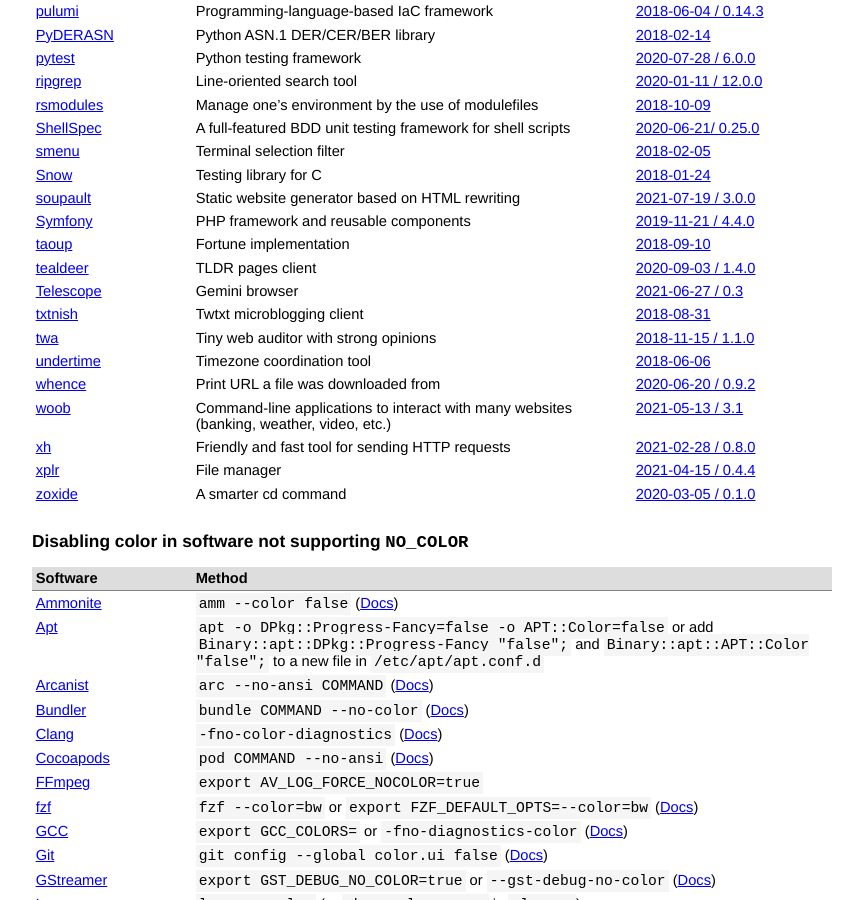
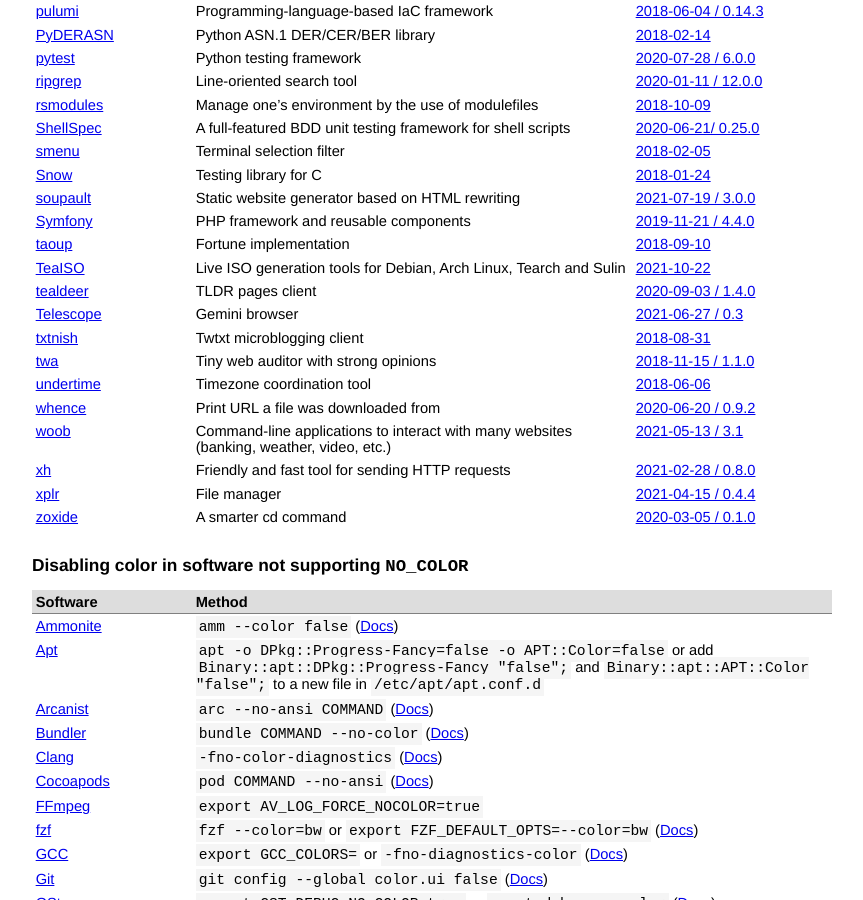
Before and after one commit to jcs/no_color, a Jekyll site: the page built from index.md, in a window 1280 px wide and 900 px high, scrolled down 3105 px. Shown: the whole window, without its empty margins (208-1071 px from the left). Built offline with Jekyll 4.4.1, drawn with Linux system fonts in a browser that asks for light colours; our own code applies the rules of GitHub Pages for plain Markdown files.

Commit message:
teaiso added (#147)

```diff
--- a/index.md
+++ b/index.md
@@ -172,6 +172,7 @@ color via `NO_COLOR`.
 | [soupault](https://soupault.app) | Static website generator based on HTML rewriting | [2021-07-19 / 3.0.0](https://soupault.app/blog/soupault-3.0.0-release/) |
 | [Symfony](https://github.com/symfony/symfony) | PHP framework and reusable components | [2019-11-21 / 4.4.0](https://symfony.com/releases/4.4) |
 | [taoup](http://github.com/globalcitizen/taoup) | Fortune implementation | [2018-09-10](https://github.com/globalcitizen/taoup/commit/fb2dc7768a2dc9b74816ce5126e40b93338291f7) |
+| [TeaISO](https://gitlab.com/tearch-linux/applications-and-tools/teaiso) | Live ISO generation tools for Debian, Arch Linux, Tearch and Sulin | [2021-10-22](https://gitlab.com/tearch-linux/applications-and-tools/teaiso/-/commit/151c61c299bd71adc1987ef73ad588cfbe88d244) |
 | [tealdeer](http://github.com/dbrgn/tealdeer) | TLDR pages client | [2020-09-03 / 1.4.0](https://github.com/dbrgn/tealdeer/releases/tag/v1.4.0) |
 | [Telescope](https://telescope.omarpolo.com) | Gemini browser | [2021-06-27 / 0.3](https://github.com/omar-polo/telescope/releases/tag/0.3) |
 | [txtnish](https://github.com/mdom/txtnish) | Twtxt microblogging client | [2018-08-31](https://github.com/mdom/txtnish/commit/257d312ac282ab99e8357e31f6c282b881fbb171) |
```
